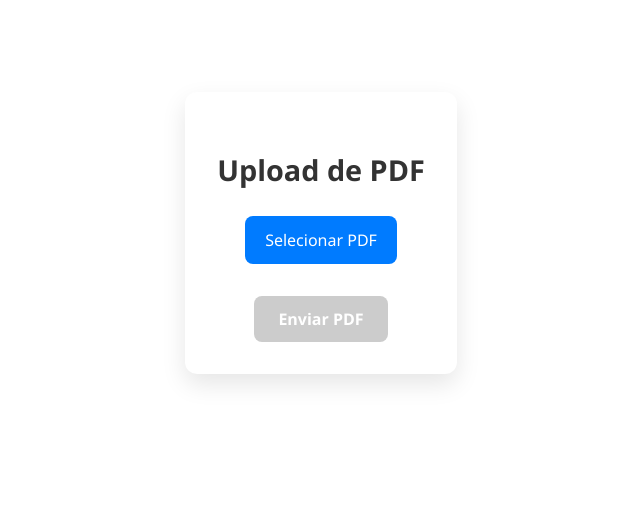
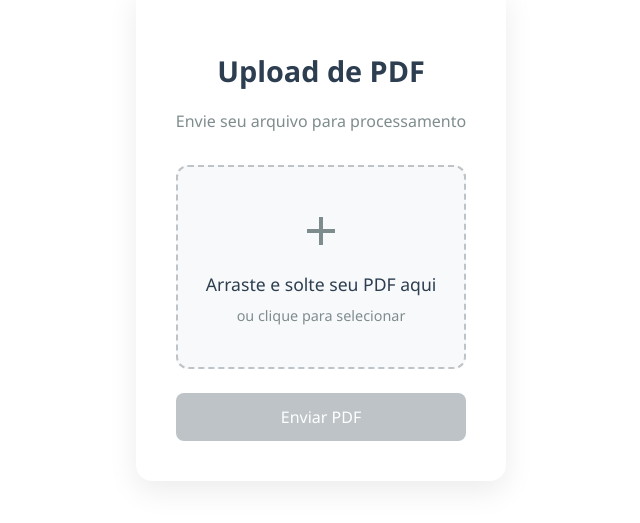
Before and after one commit to AlanZayon/front-pdf-to-excel, a Vue app: page / in a window 1280 px wide. Shown: the part 167-690 px from the top of the page, without its empty margins (319-959 px from the left). Built offline with nearby package versions, Linux system fonts and the light colour scheme.

Commit message:
redesign

```diff
--- a/src/interfaces/views/UploadPdfView.vue
+++ b/src/interfaces/views/UploadPdfView.vue
@@ -1,37 +1,75 @@
 <template>
   <div class="upload-container">
-    <h2>Upload de PDF</h2>
+    <h2 class="title">Upload de PDF</h2>
+    <p class="subtitle">Envie seu arquivo para processamento</p>
 
     <form @submit.prevent="handleUpload" class="upload-form">
-      <label class="custom-file-upload">
+      <div
+        class="drop-zone"
+        @dragover.prevent="isDragging = true"
+        @dragleave.prevent="isDragging = false"
+        @drop.prevent="onDrop"
+        :class="{ 'dragging': isDragging, 'has-file': file }"
+        @click="triggerFileInput"
+      >
+        <div class="drop-zone-content">
+          <svg class="upload-icon" viewBox="0 0 24 24">
+            <path d="M19,13H13V19H11V13H5V11H11V5H13V11H19V13Z" />
+          </svg>
+          <p class="drop-text">Arraste e solte seu PDF aqui</p>
+          <p class="drop-subtext">ou clique para selecionar</p>
+        </div>
         <input
           ref="fileInput"
           type="file"
           accept=".pdf"
           @change="onFileChange"
+          class="hidden-input"
         />
-        Selecionar PDF
-      </label>
+      </div>
 
-      <p v-if="fileName" class="file-name">
-        Arquivo selecionado: <strong>{{ fileName }}</strong>
-      </p>
+      <div v-if="fileName" class="file-info">
+        <svg class="file-icon" viewBox="0 0 24 24">
+          <path d="M14,2H6A2,2 0 0,0 4,4V20A2,2 0 0,0 6,22H18A2,2 0 0,0 20,20V8L14,2M18,20H6V4H13V9H18V20Z" />
+        </svg>
+        <span class="file-name">{{ fileName }}</span>
+        <button @click="clearFile" class="clear-button" type="button">
+          <svg viewBox="0 0 24 24" width="18" height="18">
+            <path d="M19,6.41L17.59,5L12,10.59L6.41,5L5,6.41L10.59,12L5,17.59L6.41,19L12,13.41L17.59,19L19,17.59L13.41,12L19,6.41Z" />
+          </svg>
+        </button>
+      </div>
 
       <button :disabled="!file || isLoading" type="submit" class="upload-button">
-        {{ isLoading ? 'Enviando...' : 'Enviar PDF' }}
+        <span v-if="isLoading" class="button-loading">
+          <svg class="spinner" viewBox="0 0 50 50">
+            <circle class="path" cx="25" cy="25" r="20" fill="none" stroke-width="5"></circle>
+          </svg>
+          Enviando...
+        </span>
+        <span v-else>Enviar PDF</span>
       </button>
     </form>
 
-    <p v-if="uploadResult" class="upload-message">
-      {{ uploadResult.message }}
-    </p>
+    <div v-if="uploadResult" class="result-message" :class="{ 'error': uploadResult.message === 'Erro ao enviar o PDF' }">
+      <svg v-if="uploadResult.message !== 'Erro ao enviar o PDF'" class="result-icon" viewBox="0 0 24 24">
+        <path d="M21,7L9,19L3.5,13.5L4.91,12.09L9,16.17L19.59,5.59L21,7Z" />
+      </svg>
+      <svg v-else class="result-icon" viewBox="0 0 24 24">
+        <path d="M13,13H11V7H13M13,17H11V15H13M12,2A10,10 0 0,0 2,12A10,10 0 0,0 12,22A10,10 0 0,0 22,12A10,10 0 0,0 12,2Z" />
+      </svg>
+      <p>{{ uploadResult.message }}</p>
+    </div>
 
     <button
       v-if="uploadResult && uploadResult.message !== 'Erro ao enviar o PDF'"
       @click="handleDownload"
       class="download-button"
     >
-      Baixar Arquivo
+      <svg class="download-icon" viewBox="0 0 24 24">
+        <path d="M5,20H19V18H5M19,9H15V3H9V9H5L12,16L19,9Z" />
+      </svg>
+      Baixar Arquivo Processado
     </button>
   </div>
 </template>
@@ -47,18 +85,39 @@ const fileName = ref<string | null>(null)
 const uploadResult = ref<{ message: string } | null>(null)
 const isLoading = ref(false)
 const fileInput = ref<HTMLInputElement | null>(null)
+const isDragging = ref(false)
 
-const onFileChange = (e: Event) => {
+const onFileChange = (event: Event) => {
+  const target = event.target as HTMLInputElement
+  if (target.files && target.files[0]) {
+    file.value = target.files[0]
+    fileName.value = target.files[0].name
+  }
+}
+
+const onDrop = (event: DragEvent) => {
+  isDragging.value = false
+  if (event.dataTransfer?.files && event.dataTransfer.files.length > 0) {
+    const droppedFile = event.dataTransfer.files[0]
+    if (droppedFile.type === "application/pdf") {
+      file.value = droppedFile
+      fileName.value = droppedFile.name
+    } else {
+      uploadResult.value = { message: 'Por favor, selecione um arquivo PDF válido.' }
+    }
+  }
+}
+
+const triggerFileInput = () => {
+  fileInput.value?.click()
+}
+
+const clearFile = () => {
+  file.value = null
+  fileName.value = null
   uploadResult.value = null
-  const target = e.target as HTMLInputElement
-  const selectedFile = target.files?.[0] || null
-  if (selectedFile) {
-    if (selectedFile.size > 10 * 1024 * 1024) {
-      alert('Arquivo muito grande (limite 10MB)')
-      return
-    }
-    file.value = selectedFile
-    fileName.value = selectedFile.name
+  if (fileInput.value) {
+    fileInput.value.value = ''
   }
 }
 
@@ -73,106 +132,293 @@ const handleUpload = async () => {
     const result = await PdfUploadService.execute(command)
     uploadResult.value = result
   } catch (error) {
-    console.error('Erro ao enviar o PDF:', error)
     uploadResult.value = { message: 'Erro ao enviar o PDF' }
   } finally {
     isLoading.value = false
-    file.value = null
-    fileName.value = null
-    if (fileInput.value) {
-      fileInput.value.value = ''
-    }
   }
 }
 
 const handleDownload = async () => {
-  await FileDownloadService.execute()
+  try {
+    await FileDownloadService.execute()
+  } catch (error) {
+    uploadResult.value = { message: 'Erro ao baixar o arquivo' }
+  }
 }
 </script>
 
 <style scoped>
 .upload-container {
-  max-width: 600px;
-  margin: auto;
+  max-width: 500px;
+  margin: 2rem auto;
+  padding: 2.5rem;
+  border-radius: 16px;
+  background: white;
+  box-shadow: 0 10px 30px rgba(0, 0, 0, 0.08);
+  font-family: 'Segoe UI', Roboto, Oxygen, Ubuntu, Cantarell, 'Open Sans', 'Helvetica Neue', sans-serif;
 }
 
-.upload-button,
-.download-button {
-  margin-top: 1rem;
+.title {
+  color: #2c3e50;
+  text-align: center;
+  font-size: 1.8rem;
+  margin-bottom: 0.5rem;
+  font-weight: 600;
 }
 
-.upload-container {
-  max-width: 500px;
-  margin: 40px auto;
-  padding: 2rem;
-  background-color: #ffffff;
-  border-radius: 12px;
-  box-shadow: 0 10px 25px rgba(0, 0, 0, 0.1);
+.subtitle {
+  color: #7f8c8d;
   text-align: center;
-  font-family: 'Segoe UI', sans-serif;
-}
-
-.upload-container h2 {
-  margin-bottom: 1.5rem;
-  font-size: 1.8rem;
-  color: #333;
+  font-size: 1rem;
+  margin-bottom: 2rem;
 }
 
 .upload-form {
   display: flex;
   flex-direction: column;
-  gap: 1rem;
-  align-items: center;
+  gap: 1.5rem;
 }
 
-.custom-file-upload {
-  display: inline-block;
-  padding: 0.75rem 1.25rem;
-  color: #fff;
-  background-color: #007bff;
-  border-radius: 8px;
+.drop-zone {
+  border: 2px dashed #bdc3c7;
+  padding: 2.5rem 1rem;
+  border-radius: 12px;
   cursor: pointer;
-  transition: background-color 0.3s;
+  background-color: #f8f9fa;
+  transition: all 0.3s ease;
+  position: relative;
+  overflow: hidden;
 }
 
-.custom-file-upload:hover {
-  background-color: #0056b3;
+.drop-zone.dragging {
+  background-color: #e8f4f8;
+  border-color: #3498db;
 }
 
-.custom-file-upload input[type="file"] {
+.drop-zone.has-file {
+  border-color: #2ecc71;
+  background-color: #e8f8f0;
+}
+
+.drop-zone-content {
+  display: flex;
+  flex-direction: column;
+  align-items: center;
+  justify-content: center;
+  gap: 0.5rem;
+}
+
+.upload-icon {
+  width: 48px;
+  height: 48px;
+  fill: #7f8c8d;
+  margin-bottom: 0.5rem;
+  transition: all 0.3s ease;
+}
+
+.drop-zone:hover .upload-icon,
+.drop-zone.dragging .upload-icon {
+  fill: #3498db;
+}
+
+.drop-zone.has-file .upload-icon {
+  fill: #2ecc71;
+}
+
+.drop-text {
+  font-size: 1.1rem;
+  color: #2c3e50;
+  font-weight: 500;
+  margin: 0;
+}
+
+.drop-subtext {
+  font-size: 0.9rem;
+  color: #7f8c8d;
+  margin: 0;
+}
+
+.hidden-input {
   display: none;
 }
 
-.file-name {
-  font-size: 0.95rem;
-  color: #555;
+.file-info {
+  display: flex;
+  align-items: center;
+  gap: 0.75rem;
+  padding: 0.75rem 1rem;
+  background-color: #f1f3f4;
+  border-radius: 8px;
+  margin-top: -0.5rem;
 }
 
-.upload-button,
-.download-button {
+.file-icon {
+  width: 20px;
+  height: 20px;
+  fill: #3498db;
+}
+
+.file-name {
+  flex: 1;
+  font-size: 0.95rem;
+  color: #2c3e50;
+  margin: 0;
+  overflow: hidden;
+  text-overflow: ellipsis;
+  white-space: nowrap;
+}
+
+.clear-button {
+  background: none;
+  border: none;
+  cursor: pointer;
+  padding: 0.25rem;
+  border-radius: 50%;
+  display: flex;
+  align-items: center;
+  justify-content: center;
+  transition: background-color 0.2s ease;
+}
+
+.clear-button:hover {
+  background-color: #e0e0e0;
+}
+
+.clear-button svg {
+  fill: #7f8c8d;
+}
+
+.upload-button {
   padding: 0.75rem 1.5rem;
+  background-color: #3498db;
+  color: white;
   border: none;
   border-radius: 8px;
-  background-color: #28a745;
-  color: white;
-  font-weight: bold;
   cursor: pointer;
-  transition: background-color 0.3s;
+  font-size: 1rem;
+  font-weight: 500;
+  transition: all 0.3s ease;
+  display: flex;
+  align-items: center;
+  justify-content: center;
+  gap: 0.5rem;
+  height: 48px;
 }
 
-.upload-button[disabled] {
-  background-color: #ccc;
-  cursor: not-allowed;
+.upload-button:hover {
+  background-color: #2980b9;
+  transform: translateY(-1px);
 }
 
-.upload-button:hover:not([disabled]),
-.download-button:hover {
-  background-color: #218838;
+.upload-button:disabled {
+  background-color: #bdc3c7;
+  cursor: not-allowed;
+  transform: none;
 }
 
-.upload-message {
+.button-loading {
+  display: flex;
+  align-items: center;
+  gap: 0.5rem;
+}
+
+.spinner {
+  animation: rotate 1.5s linear infinite;
+  width: 20px;
+  height: 20px;
+}
+
+.spinner .path {
+  stroke: white;
+  stroke-linecap: round;
+  animation: dash 1.5s ease-in-out infinite;
+}
+
+@keyframes rotate {
+  100% {
+    transform: rotate(360deg);
+  }
+}
+
+@keyframes dash {
+  0% {
+    stroke-dasharray: 1, 150;
+    stroke-dashoffset: 0;
+  }
+  50% {
+    stroke-dasharray: 90, 150;
+    stroke-dashoffset: -35;
+  }
+  100% {
+    stroke-dasharray: 90, 150;
+    stroke-dashoffset: -124;
+  }
+}
+
+.result-message {
+  display: flex;
+  align-items: center;
+  gap: 0.75rem;
+  padding: 0.75rem 1rem;
+  border-radius: 8px;
   margin-top: 1rem;
-  color: #17a2b8;
+  background-color: #e8f8f0;
+  color: #27ae60;
+}
+
+.result-message.error {
+  background-color: #fdecea;
+  color: #e74c3c;
+}
+
+.result-icon {
+  width: 20px;
+  height: 20px;
+  flex-shrink: 0;
+}
+
+.result-message p {
+  margin: 0;
+  font-size: 0.95rem;
+}
+
+.download-button {
+  width: 100%;
+  padding: 0.75rem 1.5rem;
+  background-color: #2ecc71;
+  color: white;
+  border: none;
+  border-radius: 8px;
+  cursor: pointer;
+  font-size: 1rem;
   font-weight: 500;
+  transition: all 0.3s ease;
+  display: flex;
+  align-items: center;
+  justify-content: center;
+  gap: 0.5rem;
+  margin-top: 1.5rem;
+}
+
+.download-button:hover {
+  background-color: #27ae60;
+  transform: translateY(-1px);
+}
+
+.download-icon {
+  width: 20px;
+  height: 20px;
+  fill: white;
+}
+
+@media (max-width: 600px) {
+  .upload-container {
+    padding: 1.5rem;
+    margin: 1rem;
+  }
+
+  .title {
+    font-size: 1.5rem;
+  }
 }
 </style>
```
